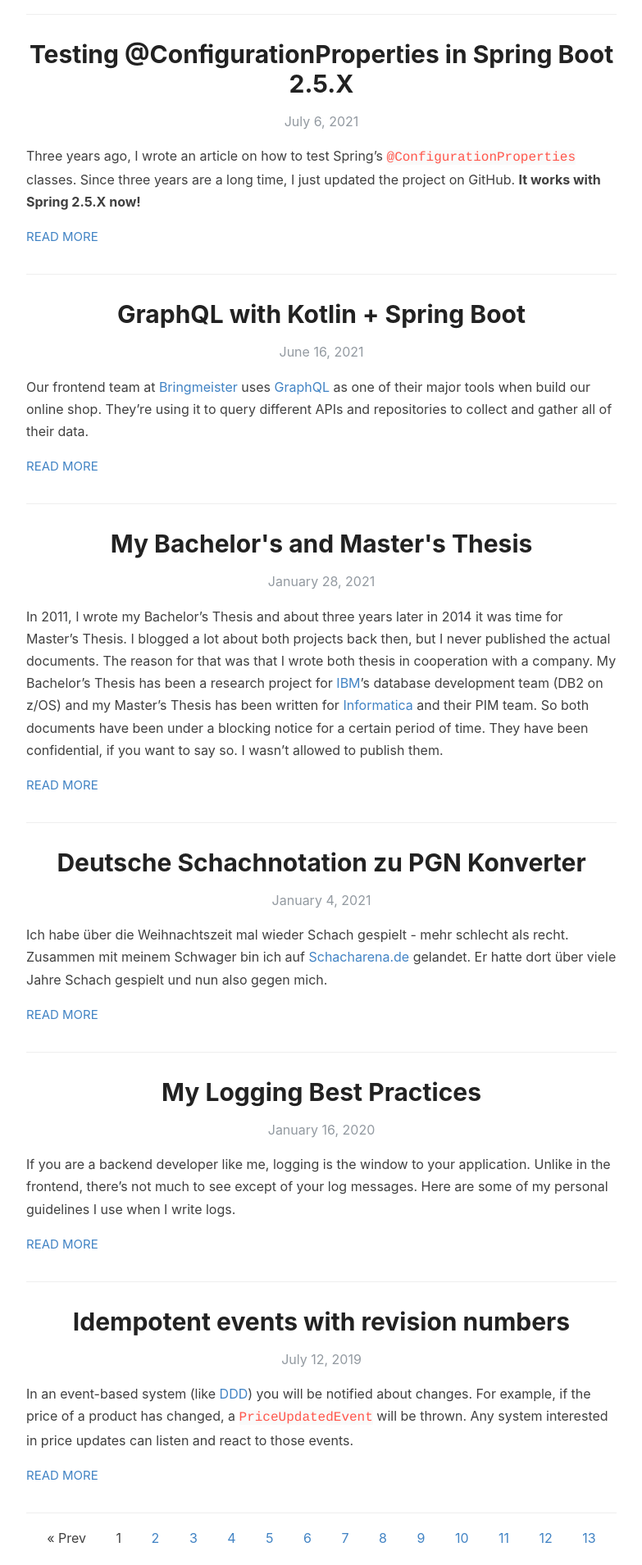
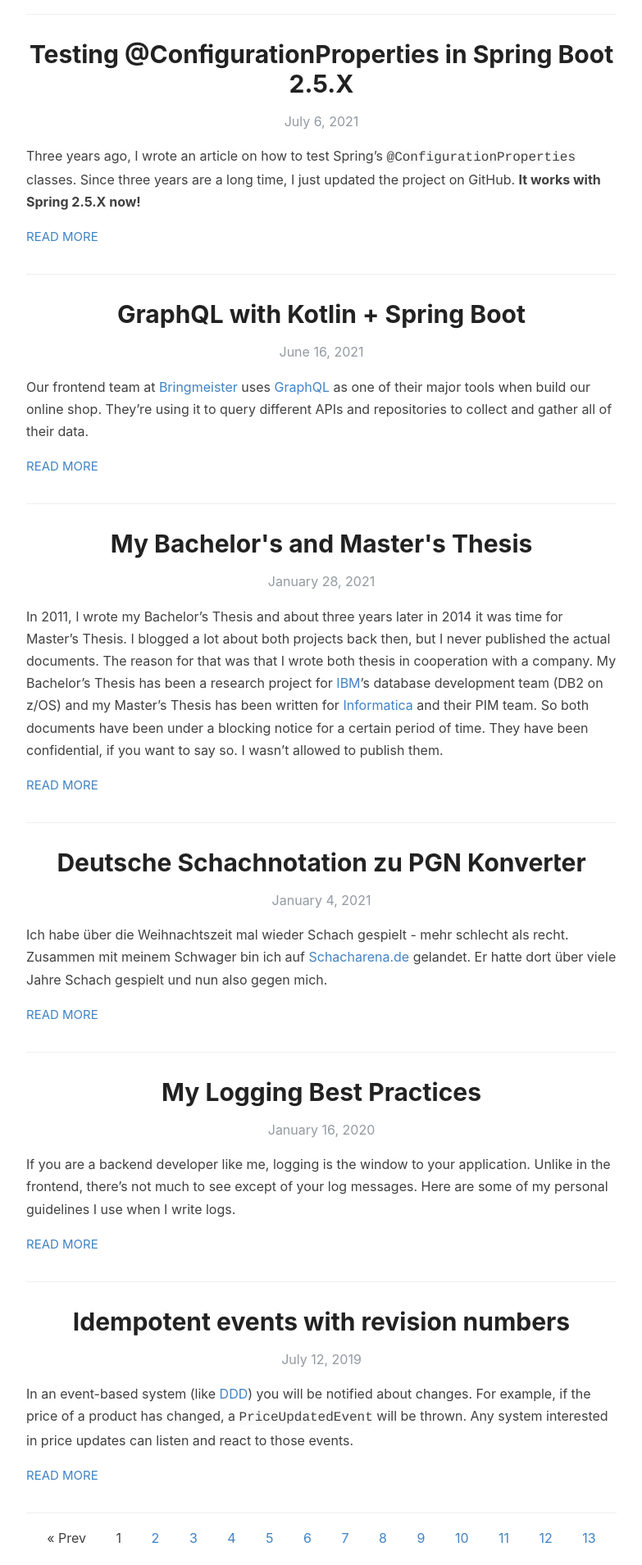
Before and after one commit to tuhrig/tuhrig.github.io, a Jekyll site: the page built from index.html, in a window 1280 px wide. Shown: the part 1357-3266 px from the top of the page at 82% size, without its empty margins (248-1031 px from the left). Built offline with Jekyll 4.4.1, drawn with Linux system fonts in a browser that asks for light colours; the list of posts is cut into pages by our own code.

Commit message:
Edit code highlighter

```diff
--- a/_sass/_custom_code_highlighter.scss
+++ b/_sass/_custom_code_highlighter.scss
@@ -11,7 +11,7 @@ code {
 
 .highlighter-rouge {
   background-color: #FAFAFA;
-  color: #FF554A;
+  // color: #FF554A;
 }
 
 // Based on:
@@ -94,3 +94,4 @@ span.linenos.special { color: #000000; background-color: #ffffc0; padding-left:
 .highlight .vi { color: #bb60d5 } /* Name.Variable.Instance */
 .highlight .vm { color: #bb60d5 } /* Name.Variable.Magic */
 .highlight .il { color: #40a070 } /* Literal.Number.Integer.Long */
+//.highlight .py { color: #000000 } /* Name.Property */
```
